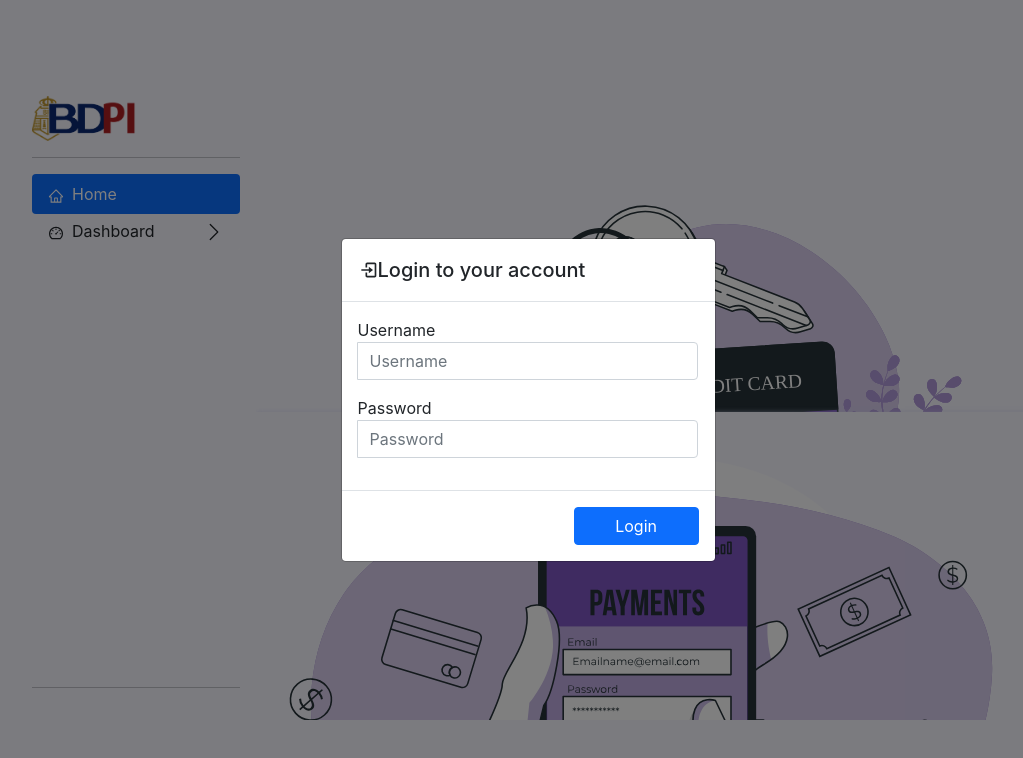
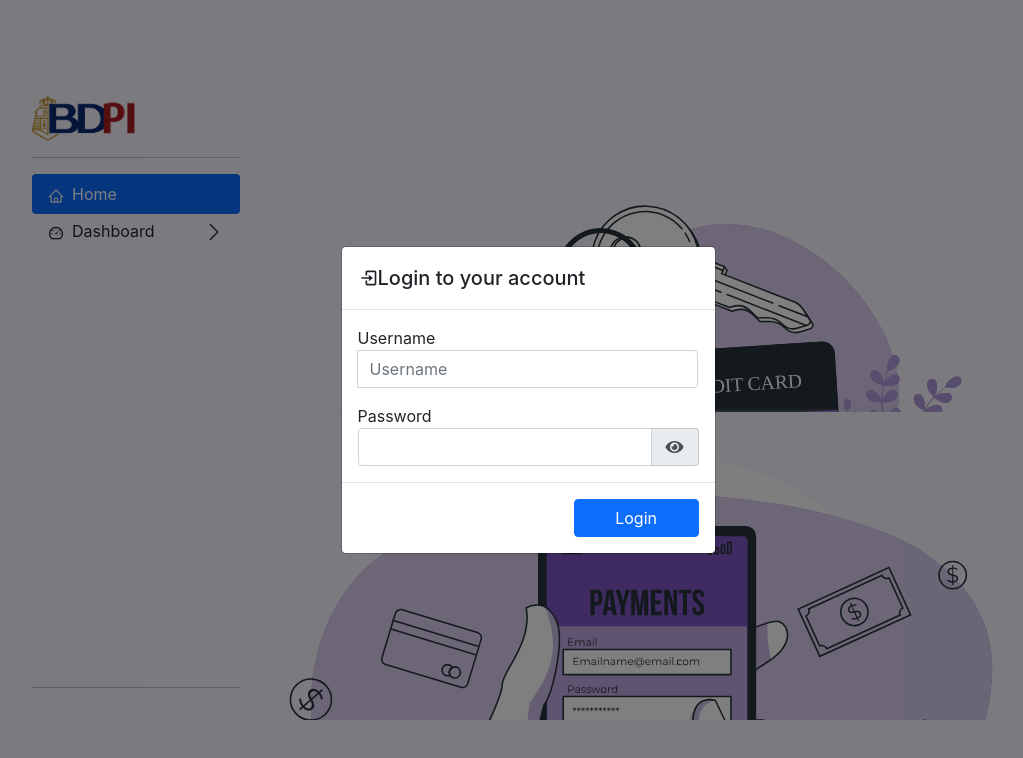
Before and after one commit to bryanlontoc06/banking_web_app, a React (Create React App) app: page / in a window 1280 px wide. Shown: the top 758 px of the page, without its empty margins (112-1135 px from the left). Built offline with nearby package versions, Linux system fonts and the light colour scheme.

Commit message:
- fix login show hide password

```diff
--- a/public/index.html
+++ b/public/index.html
@@ -17,6 +17,9 @@
     <!-- BOOTSTRAP -->
     <link href="https://cdn.jsdelivr.net/npm/bootstrap@5.1.0/dist/css/bootstrap.min.css" rel="stylesheet" integrity="sha384-KyZXEAg3QhqLMpG8r+8fhAXLRk2vvoC2f3B09zVXn8CA5QIVfZOJ3BCsw2P0p/We" crossorigin="anonymous">
 
+    <!-- Font Awesome -->
+    <link rel="stylesheet" href="https://pro.fontawesome.com/releases/v5.10.0/css/all.css" integrity="sha384-AYmEC3Yw5cVb3ZcuHtOA93w35dYTsvhLPVnYs9eStHfGJvOvKxVfELGroGkvsg+p" crossorigin="anonymous"/>
+
     <title>Banking Application</title>
   </head>
   <body>
--- a/src/components/Layout/LoginComponent.js
+++ b/src/components/Layout/LoginComponent.js
@@ -1,6 +1,10 @@
 import React from 'react'
 
-const LoginModalComponent = ({loginAccount, LogIn, usernameInput, setUsernameInput, passwordInput, setPasswordInput, handleCheckUser}) => {
+const LoginModalComponent = ({loginAccount, LogIn, usernameInput, setUsernameInput, passwordInput, setPasswordInput, handleCheckUser, passwordState, handleShowPassword, handleHidePassword}) => {
+
+
+
+
     return (
         <>
              <div className={`modal fade ${loginAccount.length === 0 && 'show'}`} id="exampleModalLive" tabIndex="-1" aria-labelledby="exampleModalLiveLabel" style={{display: loginAccount.length === 0 && "block"}} aria-modal="true" role="dialog">
@@ -14,9 +18,19 @@ const LoginModalComponent = ({loginAccount, LogIn, usernameInput, setUsernameInp
                             <span>Username</span>
                             <input type="text" className="login form-control" placeholder="Username" onChange={(e) => setUsernameInput(e.target.value)} value={usernameInput}/>
                         </div>
-                        <div className="account-row input-group mb-3">
+                        {/* <div className="account-row input-group mb-3">
                             <span>Password</span>
                             <input type="password" className="login form-control" placeholder="Password" onChange={(e) => setPasswordInput(e.target.value)} value={passwordInput}/>
+                        </div> */}
+                        <div class="form-group">
+                            <label>Password</label>
+                            <div class="input-group" id="show_hide_password">
+                                <input class="form-control" type={passwordState.password? 'text':"password"} onChange={(e) => setPasswordInput(e.target.value)} value={passwordInput}/>
+                                <div class="input-group-addon" onMouseDown={() => handleShowPassword(true)} onMouseUp={() => handleHidePassword(false)}>
+                                {passwordState.password? <i class="fa fa-eye-slash" aria-hidden="true"></i>:
+                                    <i class="fa fa-eye" aria-hidden="true" ></i>}
+                                </div>
+                            </div>
                         </div>
                     </div>
                     <div className="modal-footer">
--- a/src/components/Layout/hooks.js
+++ b/src/components/Layout/hooks.js
@@ -86,6 +86,18 @@ const useHooks = () => {
         setSelected(0)
     }
 
+    const [passwordState, setPasswordState] = useState({
+        password: false,
+    })
+
+    const handleShowPassword = (bool) => {
+        setPasswordState({password: bool})
+    }
+
+    const handleHidePassword = (bool) => {
+        setPasswordState({password: bool})
+    }
+
     return {
         usernameInput,
         setUsernameInput,
@@ -106,6 +118,9 @@ const useHooks = () => {
         matchesMD,
         users,
         setUsers,
+        passwordState,
+        handleShowPassword,
+        handleHidePassword
     }
 }
 
--- a/src/components/Layout/index.js
+++ b/src/components/Layout/index.js
@@ -35,8 +35,6 @@ import NavDropdown from 'react-bootstrap/NavDropdown'
 
 
 
-
-
 const Index = () => {
     const {
         usernameInput,
@@ -56,7 +54,10 @@ const Index = () => {
         matchesMD,
         users,
         setUsers,
-        isUser
+        isUser,
+        passwordState,
+        handleShowPassword,
+        handleHidePassword
     } = useHooks();
 
     return (
@@ -245,6 +246,9 @@ const Index = () => {
                 passwordInput={passwordInput}
                 setPasswordInput={setPasswordInput}
                 handleCheckUser={handleCheckUser}
+                passwordState={passwordState}
+                handleShowPassword={handleShowPassword}
+                handleHidePassword={handleHidePassword}
             /> }
         </Router>
     </>
--- a/src/components/Layout/style.css
+++ b/src/components/Layout/style.css
@@ -199,3 +199,21 @@ a {
 .navbar-light .navbar-nav .nav-link {
     color: #000 !important;
 }
+
+.input-group-addon {
+    /* display: flex;
+    justify-content: center;
+    align-items: center; */
+    cursor: pointer;
+    padding: .5rem .75rem;
+    margin-bottom: 0;
+    font-size: 1rem;
+    font-weight: 400;
+    line-height: 1.25;
+    color: #495057;
+    text-align: center;
+    background-color: #e9ecef;
+    border: 1px solid rgba(0,0,0,.15);
+    border-radius: .25rem;
+    width: 3rem;
+}
```
